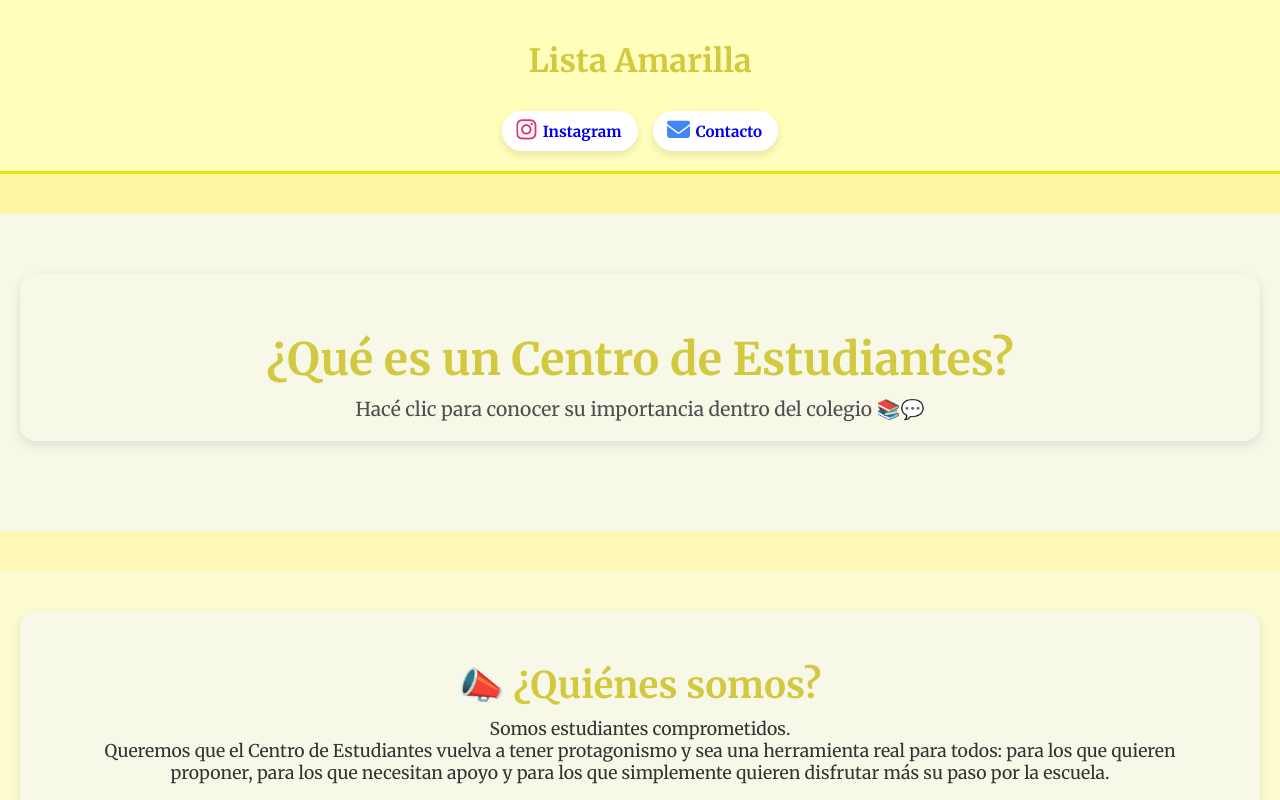
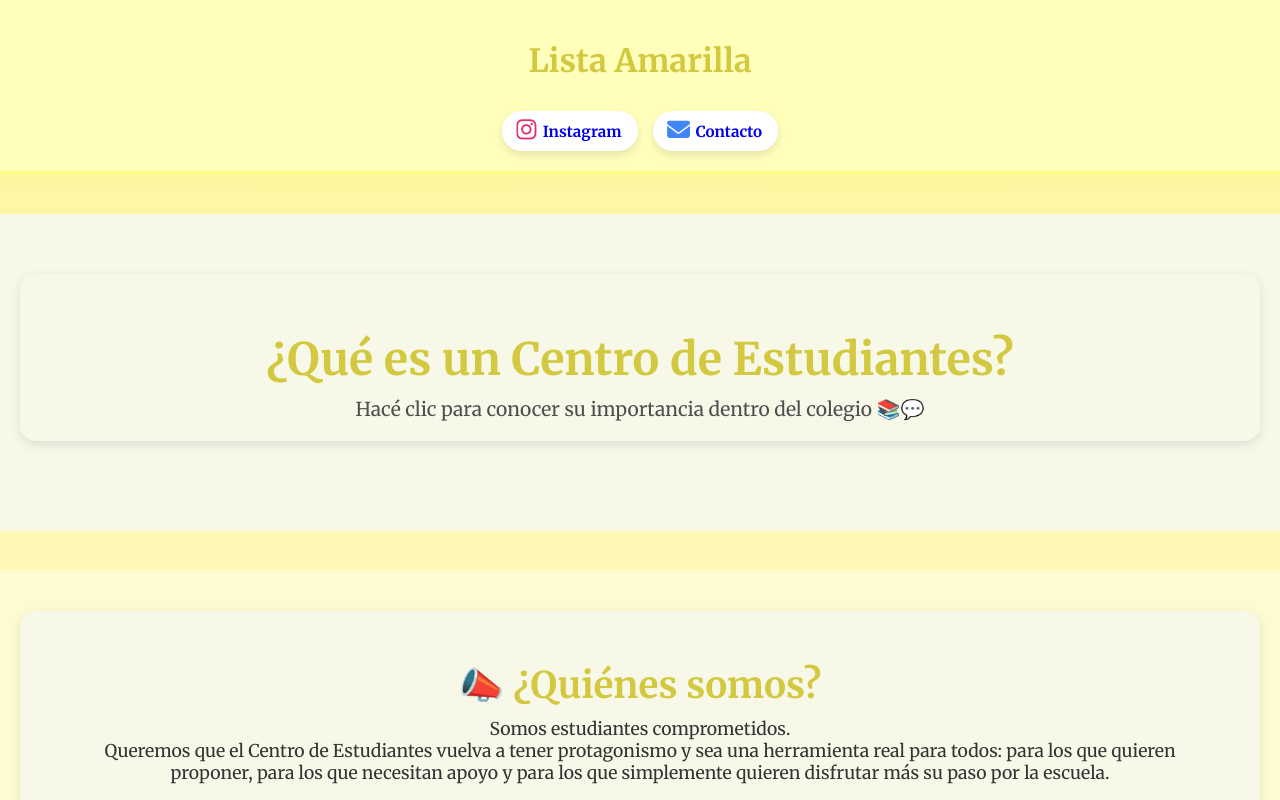
Before and after one commit to listaamarilla01/ListaAmarilla, a plain HTML site: page index.html in a window 1280 px wide. Shown: the top 800 px of the page. Drawn offline with nearby package versions, Linux system fonts and the light colour scheme.

Commit message:
Update estilos.css

```diff
--- a/estilos.css
+++ b/estilos.css
@@ -9,7 +9,7 @@ body {
   background-color: #fffebb;
   padding: 20px;
   text-align: center;
-  border-bottom: 3px solid #e1e900;
+  border-bottom: 3px solid #fbff81;
 }
 
 .logo {
```
